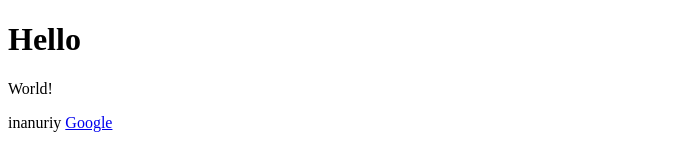
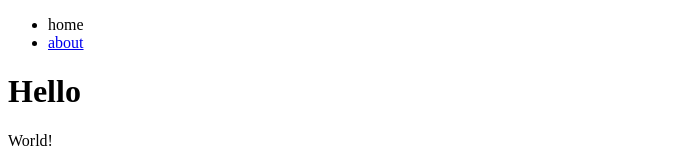
Before and after one commit to inanuriy/learn-html, a plain HTML site: page index.html in a window 1280 px wide. Shown: the top 148 px of the page, without its empty margins (0-689 px from the left). Drawn offline with Linux system fonts and the light colour scheme.

Commit message:
first commit

```diff
--- a/index.html
+++ b/index.html
@@ -7,6 +7,14 @@
     <title>Ina's Website</title>
 </head>
 <body>
+    <header>
+        <nav>
+            <ul>
+                <li>home</li>
+                <li><a href="about.html">about</a></li>
+            </ul>
+        </nav>
+    </header>
     <h1>Hello</h1>
     <p>World!</p>
     <span>ina</span><span>nuriy</span>
```
Also changed, not shown: about.html (added, +21 -0 lines).
